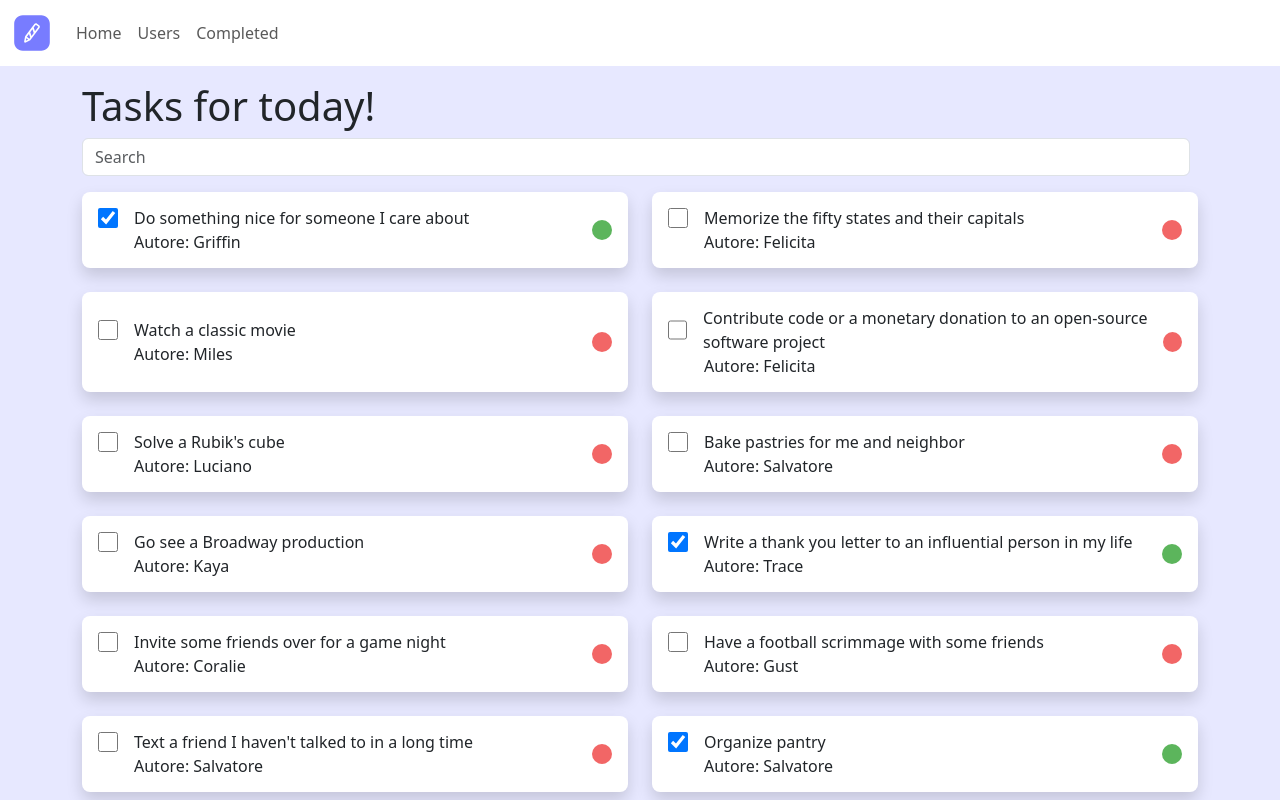
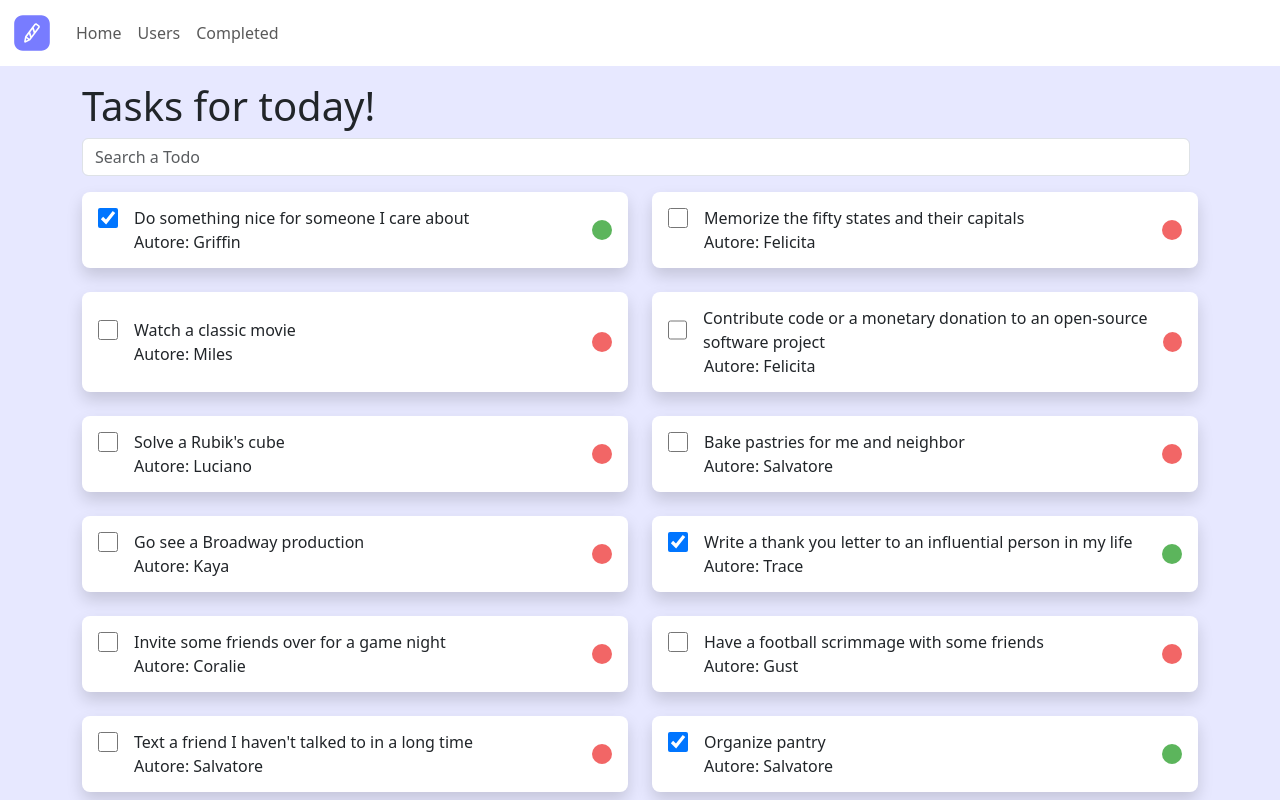
Before and after one commit to Ikadev95/U3-W2-Projects, an Angular app: page /home in a window 1280 px wide. Shown: the top 800 px of the page. Built offline with nearby package versions, Linux system fonts and the light colour scheme.

Commit message:
search user

```diff
--- a/src/app/components/home/home.component.html
+++ b/src/app/components/home/home.component.html
@@ -4,7 +4,7 @@
     <h1 class="my-2">Tasks for today!</h1>
 
     <form class="d-flex" role="search">
-      <input class="form-control me-2" type="search" placeholder="Search" aria-label="Search" name="input" [(ngModel)]="stringa" (ngModelChange)="filterTodos()">
+      <input class="form-control me-2" type="search" placeholder="Search a Todo" aria-label="Search" name="input" [(ngModel)]="stringa" (ngModelChange)="filterTodos()">
     </form>
 
     <div class="row row-gap-4 mt-3">
--- a/src/app/components/home/home.component.ts
+++ b/src/app/components/home/home.component.ts
@@ -24,10 +24,7 @@ export class HomeComponent implements OnInit {
   }
   filterTodos(): void {
     this.todos = this.TodoSvc.searchTodos(this.stringa)
-    console.log(this.stringa)
-    console.log(this.todos)
+
   }
 
-
-
 }
--- a/src/app/components/users-page/users-page.component.html
+++ b/src/app/components/users-page/users-page.component.html
@@ -1,6 +1,12 @@
 <main>
   <div class="container pt-2">
+
     <h2 class="my-2">Users Page</h2>
+
+    <form class="d-flex" role="search">
+      <input class="form-control me-2" type="search" placeholder="Search a User" aria-label="Search" name="input" [(ngModel)]="stringa" (ngModelChange)="filterUsers()">
+    </form>
+
     <div class="row row-gap-4 mt-3">
       <div class="col-12 col-lg-6" *ngFor="let user of users">
         <app-user-card [user]="user" ></app-user-card>
--- a/src/app/components/users-page/users-page.component.ts
+++ b/src/app/components/users-page/users-page.component.ts
@@ -12,6 +12,7 @@ import { iTodo } from '../../interfaces/i-todo';
 export class UsersPageComponent implements OnInit {
   todos:iTodo[] = []
   users:iUser [] =[]
+  stringa:string = ''
   constructor (
    private TodoSvc:TodoServiceService,
    private UserSvc: UserServiceService
@@ -21,4 +22,8 @@ export class UsersPageComponent implements OnInit {
     this.users = this.UserSvc.users
   }
 
+  filterUsers(): void {
+    this.users = this.UserSvc.searchUser(this.stringa)
+
+  }
 }
--- a/src/app/services/todo-service.service.ts
+++ b/src/app/services/todo-service.service.ts
@@ -1,7 +1,6 @@
 import { Injectable } from '@angular/core';
 import { iTodo } from '../interfaces/i-todo';
 import { iUser } from '../interfaces/i-user';
-import { filter, ReplaySubject } from 'rxjs';
 
 @Injectable({
   providedIn: 'root'
--- a/src/app/services/user-service.service.ts
+++ b/src/app/services/user-service.service.ts
@@ -828,4 +828,13 @@ export class UserServiceService {
   })
 }
 
+searchUser(stringa: string): iUser[] {
+  if (!stringa) {
+    return this.users;
+  }
+  return this.users.filter(user =>
+    user.firstName.toLowerCase().includes(stringa.toLowerCase())
+  );
 }
+
+}
```
